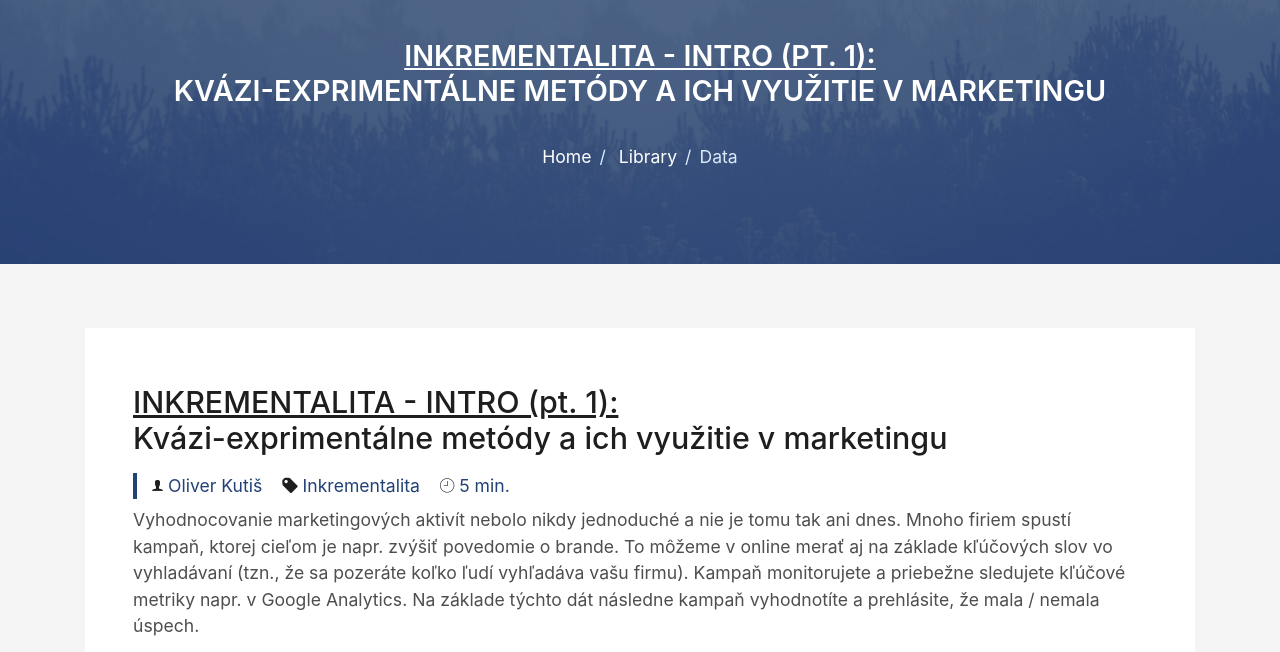
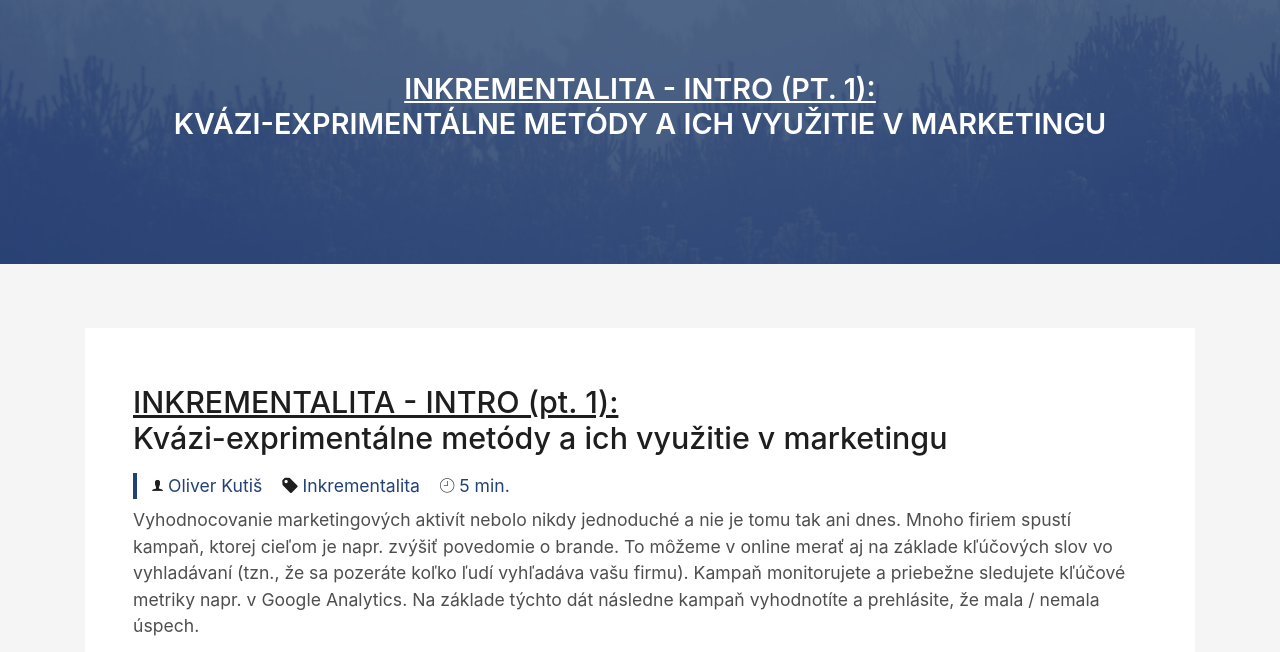
Before and after one commit to oliver-kutis/oliverkutis.github.io, a plain HTML site: page blog-scm-01.html in a window 1280 px wide. Shown: the part 86-738 px from the top of the page. Drawn offline with Linux system fonts and the light colour scheme; files whose address does not match are found by name.

Commit message:
Removed not needed elements

```diff
--- a/blog-scm-01.html
+++ b/blog-scm-01.html
@@ -203,7 +203,7 @@
 							<br />Kvázi-exprimentálne metódy a ich využitie v
 							marketingu
 						</h2>
-						<ol class="breadcrumb d-flex justify-content-center">
+						<!-- <ol class="breadcrumb d-flex justify-content-center">
 							<li class="breadcrumb-item">
 								<a href="#">Home</a>
 							</li>
@@ -211,7 +211,7 @@
 								<a href="#">Library</a>
 							</li>
 							<li class="breadcrumb-item active">Data</li>
-						</ol>
+						</ol> -->
 					</div>
 				</div>
 			</div>
```
Also changed, not shown: blog-scm-02.html (+2 -2 lines), blog.html (+2 -2 lines).
